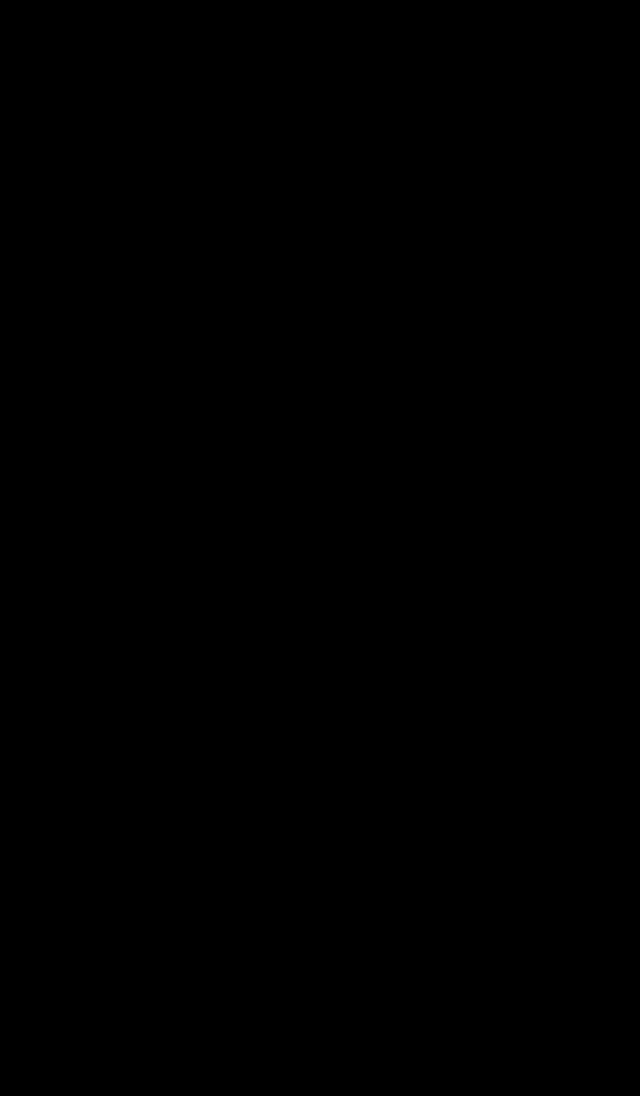
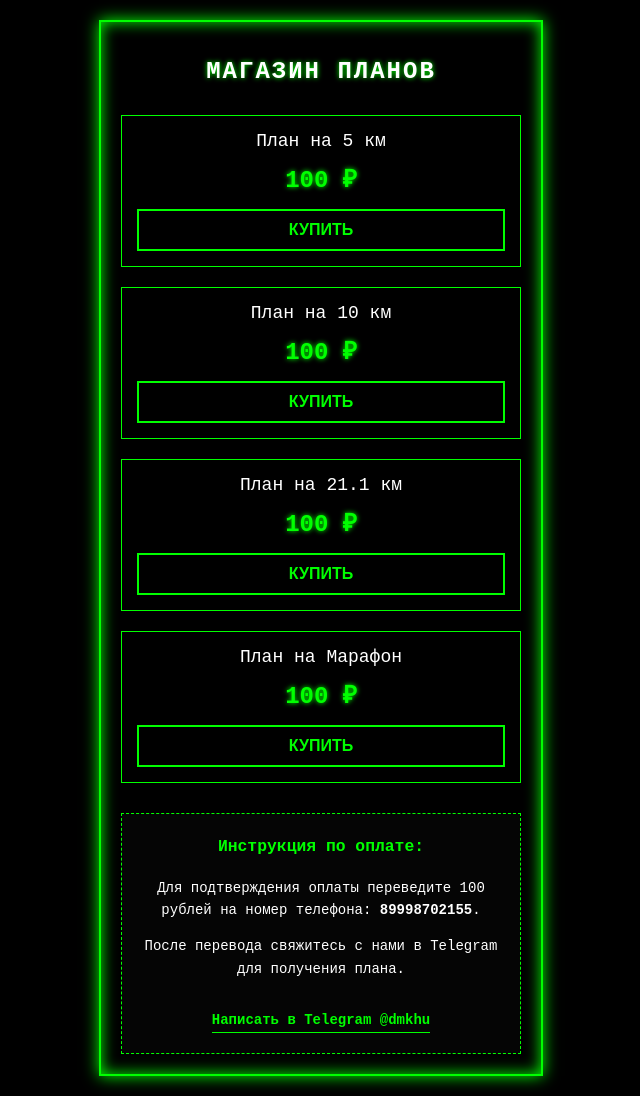
Before and after one commit to dmkhu/testAI, a plain HTML site: page index.html in a window 1280 px wide. Shown: the whole page, without its empty margins (319-959 px from the left). Before the commit the page ends 840 px from the top, so only its background shows below. Drawn offline with Linux system fonts and the light colour scheme.

Commit message:
Deploy index.html via Python API

```diff
--- a/index.html
+++ b/index.html
@@ -3,7 +3,7 @@
 <head>
     <meta charset="UTF-8">
     <meta name="viewport" content="width=device-width, initial-scale=1.0">
-    <title>Магазин Планов на забег</title>
+    <title>Магазин планов на забег</title>
     <style>
         body {
             background-color: #000;
@@ -22,23 +22,157 @@
             max-width: 400px;
             padding: 20px;
             border: 2px solid #0f0;
+            background-color: #000;
             box-shadow: 0 0 15px #0f0, inset 0 0 15px #0f0;
-            background-color: #000;
+            text-align: center;
         }
 
         h1 {
-            text-align: center;
             font-size: 24px;
             margin-bottom: 30px;
             text-transform: uppercase;
             letter-spacing: 2px;
-            color: #0f0;
             text-shadow: 0 0 5px #0f0;
         }
 
-        .product {
-            display: flex;
-            justify-content: space-between;
-            align-items: center;
+        .product-card {
+            background-color: #000;
+            border: 1px solid #0f0;
+            margin-bottom: 20px;
             padding: 15px;
-            margin-bottom: 20px;
+            transition: all 0.3s ease;
+            position: relative;
+        }
+
+        .product-card:hover {
+            background-color: #001100;
+            box-shadow: 0 0 20px #0f0, inset 0 0 10px #0f0;
+            transform: scale(1.02);
+        }
+
+        .product-title {
+            font-size: 18px;
+            margin-bottom: 10px;
+            color: #fff;
+        }
+
+        .product-price {
+            font-size: 24px;
+            font-weight: bold;
+            color: #0f0;
+            text-shadow: 0 0 5px #0f0;
+            margin-bottom: 15px;
+        }
+
+        .btn-buy {
+            background-color: transparent;
+            border: 2px solid #0f0;
+            color: #0f0;
+            padding: 10px 20px;
+            font-size: 16px;
+            cursor: pointer;
+            text-transform: uppercase;
+            font-weight: bold;
+            transition: all 0.3s ease;
+            width: 100%;
+        }
+
+        .btn-buy:hover {
+            background-color: #0f0;
+            color: #000;
+            box-shadow: 0 0 15px #0f0, inset 0 0 10px #0f0;
+        }
+
+        .payment-instruction {
+            margin-top: 30px;
+            padding: 20px;
+            border: 1px dashed #0f0;
+            background-color: #050505;
+            font-size: 14px;
+            line-height: 1.6;
+        }
+
+        .payment-instruction h3 {
+            color: #0f0;
+            margin-top: 0;
+        }
+
+        .telegram-link {
+            display: inline-block;
+            margin-top: 15px;
+            color: #0f0;
+            text-decoration: none;
+            font-weight: bold;
+            border-bottom: 1px solid #0f0;
+        }
+
+        .telegram-link:hover {
+            background-color: #0f0;
+            color: #000;
+        }
+
+        @media (max-width: 480px) {
+            .container {
+                border-width: 1px;
+            }
+        }
+    </style>
+</head>
+<body>
+
+<div class="container">
+    <h1>Магазин Планов</h1>
+
+    <div class="product-card">
+        <div class="product-title">План на 5 км</div>
+        <div class="product-price">100 ₽</div>
+        <button class="btn-buy" onclick="showInstruction()">Купить</button>
+    </div>
+
+    <div class="product-card">
+        <div class="product-title">План на 10 км</div>
+        <div class="product-price">100 ₽</div>
+        <button class="btn-buy" onclick="showInstruction()">Купить</button>
+    </div>
+
+    <div class="product-card">
+        <div class="product-title">План на 21.1 км</div>
+        <div class="product-price">100 ₽</div>
+        <button class="btn-buy" onclick="showInstruction()">Купить</button>
+    </div>
+
+    <div class="product-card">
+        <div class="product-title">План на Марафон</div>
+        <div class="product-price">100 ₽</div>
+        <button class="btn-buy" onclick="showInstruction()">Купить</button>
+    </div>
+
+    <div class="payment-instruction">
+        <h3>Инструкция по оплате:</h3>
+        <p>Для подтверждения оплаты переведите 100 рублей на номер телефона: <strong>89998702155</strong>.</p>
+        <p>После перевода свяжитесь с нами в Telegram для получения плана.</p>
+        <a href="https://t.me/dmkhu" class="telegram-link">Написать в Telegram @dmkhu</a>
+    </div>
+</div>
+
+<script>
+    function showInstruction() {
+        const instruction = document.querySelector('.payment-instruction');
+        instruction.style.display = 'block';
+
+        // Анимация появления
+        instruction.animate([
+            { opacity: 0, transform: 'translateY(10px)' },
+            { opacity: 1, transform: 'translateY(0)' }
+        ], { duration: 300 });
+
+        // Скрываем кнопку покупки после нажатия (опционально)
+        const buttons = document.querySelectorAll('.btn-buy');
+        buttons.forEach(btn => {
+            btn.style.display = 'none';
+        });
+    }
+</script>
+
+</body>
+</html>
```
